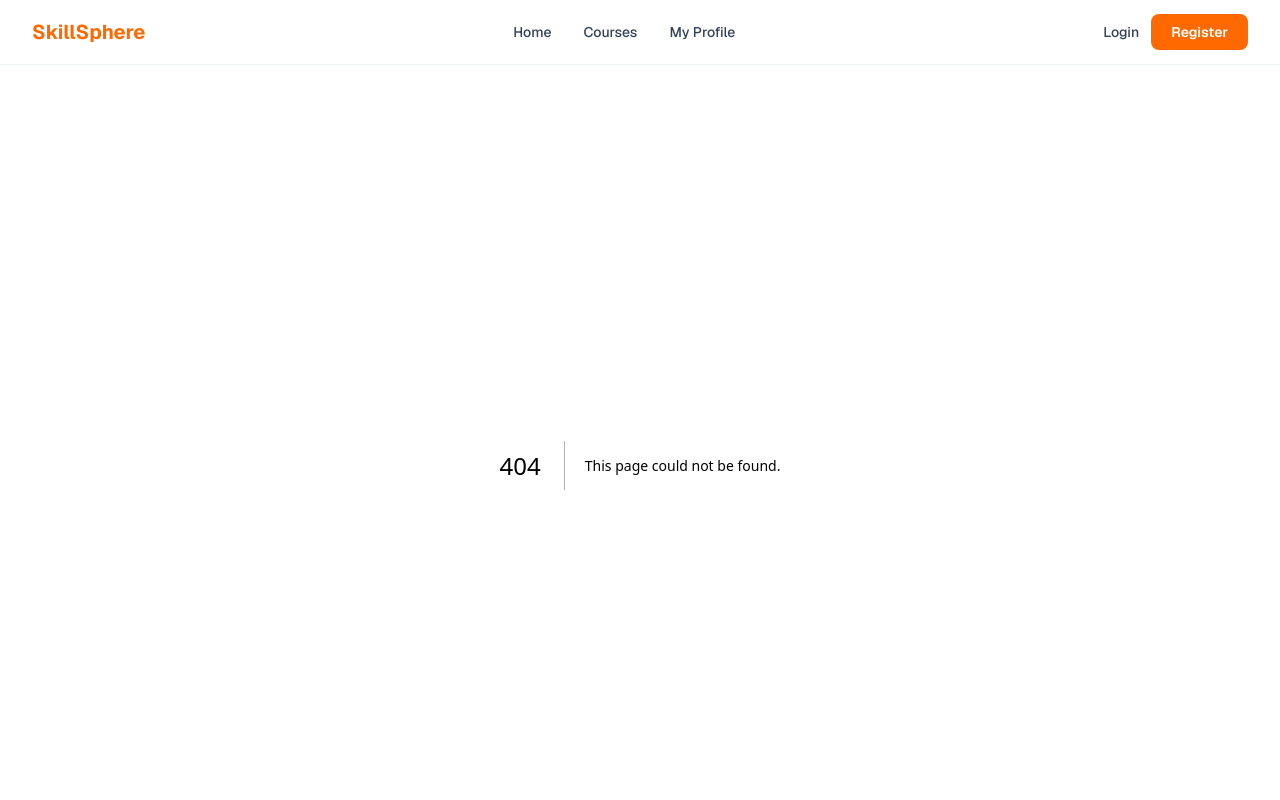
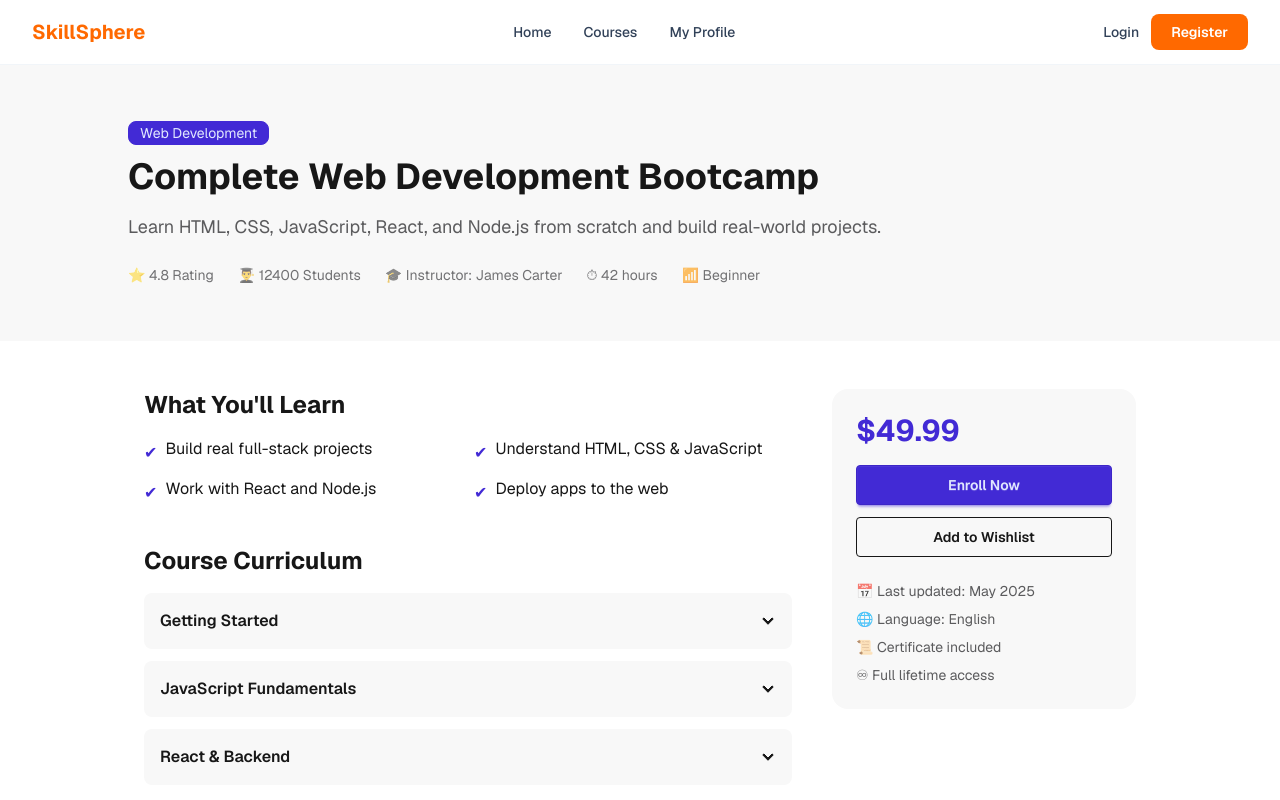
Before and after one commit to abdullah-alsaba/SkillSphereb, a Next.js app: page /courses/1 in a window 1280 px wide. Before the commit this address had no page. Shown: the top 800 px of the page. Built offline with nearby package versions, Linux system fonts and the light colour scheme.

Commit message:
Update Courses JSON

```diff
--- /dev/null
+++ b/app/courses/[id]/page.jsx
@@ -0,0 +1,86 @@
+import courses from "@/data/courses.json";
+import { notFound } from "next/navigation";
+
+export default function CourseDetailsPage({ params }) {
+  const course = courses.find((c) => c.id === params.id);
+
+  if (!course) return notFound();
+
+  return (
+    <main className="min-h-screen bg-base-100">
+      <div className="bg-base-200 py-14 px-4">
+        <div className="max-w-5xl mx-auto">
+          <span className="badge badge-primary mb-3">{course.category}</span>
+          <h1 className="text-4xl font-bold mb-4">{course.title}</h1>
+          <p className="text-base-content/70 text-lg mb-6">
+            {course.description}
+          </p>
+          <div className="flex flex-wrap gap-6 text-sm text-base-content/60">
+            <span>⭐ {course.rating} Rating</span>
+            <span>👨‍🎓 {course.students} Students</span>
+            <span>🎓 Instructor: {course.instructor}</span>
+            <span>⏱ {course.duration}</span>
+            <span>📶 {course.level}</span>
+          </div>
+        </div>
+      </div>
+
+      <div className="max-w-5xl mx-auto px-4 py-12 grid grid-cols-1 lg:grid-cols-3 gap-10">
+        <div className="lg:col-span-2">
+          <h2 className="text-2xl font-bold mb-4">What You'll Learn</h2>
+          <ul className="grid grid-cols-1 sm:grid-cols-2 gap-3 mb-10">
+            {course.learningOutcomes?.map((item, i) => (
+              <li key={i} className="flex items-start gap-2">
+                <span className="text-primary mt-1">✔</span>
+                <span>{item}</span>
+              </li>
+            ))}
+          </ul>
+
+          <h2 className="text-2xl font-bold mb-4">Course Curriculum</h2>
+          <div className="space-y-3">
+            {course.curriculum?.map((section, i) => (
+              <div key={i} className="collapse collapse-arrow bg-base-200">
+                <input type="checkbox" />
+                <div className="collapse-title font-semibold">
+                  {section.title}
+                </div>
+                <div className="collapse-content">
+                  <ul className="space-y-1 pt-2">
+                    {section.lessons.map((lesson, j) => (
+                      <li
+                        key={j}
+                        className="text-sm text-base-content/70 flex gap-2"
+                      >
+                        <span>▶</span> {lesson}
+                      </li>
+                    ))}
+                  </ul>
+                </div>
+              </div>
+            ))}
+          </div>
+        </div>
+
+        <div className="bg-base-200 rounded-2xl p-6 h-fit sticky top-24">
+          <image
+            src={course.image}
+            alt={course.title}
+            className="rounded-xl w-full object-cover mb-5"
+          />
+          <p className="text-3xl font-bold text-primary mb-4">
+            ${course.price}
+          </p>
+          <button className="btn btn-primary w-full mb-3">Enroll Now</button>
+          <button className="btn btn-outline w-full">Add to Wishlist</button>
+          <ul className="mt-6 space-y-2 text-sm text-base-content/70">
+            <li>📅 Last updated: {course.lastUpdated}</li>
+            <li>🌐 Language: {course.language}</li>
+            <li>📜 Certificate included</li>
+            <li>♾ Full lifetime access</li>
+          </ul>
+        </div>
+      </div>
+    </main>
+  );
+}
--- a/data/courses.json
+++ b/data/courses.json
@@ -2,185 +2,297 @@
   {
     "id": "1",
     "title": "Complete Web Development Bootcamp",
-    "instructor": "John Doe",
-    "duration": "20 hours",
+    "category": "Web Development",
+    "description": "Learn HTML, CSS, JavaScript, React, and Node.js from scratch and build real-world projects.",
+    "instructor": "James Carter",
     "rating": 4.8,
+    "students": 12400,
+    "duration": "42 hours",
     "level": "Beginner",
-    "description": "Learn full-stack web development from scratch including HTML, CSS, JavaScript, React, and Node.js.",
-    "image": "https://images.unsplash.com/photo-1633356122544-f134324a6cee?q=80&w=800&auto=format&fit=crop",
-    "category": "Development",
     "price": 49.99,
-    "students": 12400,
-    "trending": false,
-    "popular": true,
-    "topics": [
-      "HTML & CSS",
-      "JavaScript",
-      "React",
-      "Node.js",
-      "MongoDB",
-      "REST APIs"
+    "image": "https://i.ibb.co/8LzQK6x/web-dev.jpg",
+    "lastUpdated": "May 2025",
+    "language": "English",
+    "learningOutcomes": [
+      "Build real full-stack projects",
+      "Understand HTML, CSS & JavaScript",
+      "Work with React and Node.js",
+      "Deploy apps to the web"
+    ],
+    "curriculum": [
+      {
+        "title": "Getting Started",
+        "lessons": [
+          "Introduction",
+          "Setup & Installation",
+          "Your First Webpage"
+        ]
+      },
+      {
+        "title": "JavaScript Fundamentals",
+        "lessons": ["Variables & Types", "Functions", "DOM Manipulation"]
+      },
+      {
+        "title": "React & Backend",
+        "lessons": ["React Basics", "Node.js & Express", "Final Project"]
+      }
     ]
   },
   {
     "id": "2",
-    "title": "Python for Data Science & Machine Learning",
-    "instructor": "Dr. Michael Chen",
-    "duration": "40 hours",
-    "rating": 4.9,
-    "level": "Beginner",
-    "description": "Master Python, NumPy, Pandas, Matplotlib, and Scikit-Learn to build real machine learning models.",
-    "image": "https://images.unsplash.com/photo-1526374965328-7f61d4dc18c5?q=80&w=800&auto=format&fit=crop",
-    "category": "Data Science",
-    "price": 59.99,
-    "students": 21000,
-    "trending": true,
-    "popular": true,
-    "topics": [
-      "Python Basics",
-      "NumPy & Pandas",
-      "Data Visualization",
-      "Scikit-Learn",
-      "Neural Networks",
-      "Model Deployment"
+    "title": "UI/UX Design Masterclass",
+    "category": "Design",
+    "description": "Master Figma, design principles, and user experience to create stunning digital products.",
+    "instructor": "Sophia Lee",
+    "rating": 4.7,
+    "students": 8900,
+    "duration": "30 hours",
+    "level": "Intermediate",
+    "price": 44.99,
+    "image": "https://i.ibb.co/8LzQK6x/web-dev.jpg",
+    "lastUpdated": "April 2025",
+    "language": "English",
+    "learningOutcomes": [
+      "Design with Figma professionally",
+      "Understand UX research methods",
+      "Create wireframes and prototypes",
+      "Build a strong design portfolio"
+    ],
+    "curriculum": [
+      {
+        "title": "Design Basics",
+        "lessons": ["Color Theory", "Typography", "Layout Principles"]
+      },
+      {
+        "title": "Figma Deep Dive",
+        "lessons": ["Components", "Auto Layout", "Prototyping"]
+      },
+      {
+        "title": "UX Research",
+        "lessons": ["User Interviews", "Usability Testing", "Case Study"]
+      }
     ]
   },
   {
     "id": "3",
-    "title": "UI/UX Design Masterclass",
-    "instructor": "Amara Osei",
+    "title": "Digital Marketing Fundamentals",
+    "category": "Marketing",
+    "description": "Learn SEO, social media marketing, email campaigns, and paid ads to grow any business online.",
+    "instructor": "Ryan Brooks",
+    "rating": 4.6,
+    "students": 6700,
     "duration": "22 hours",
-    "rating": 4.7,
     "level": "Beginner",
-    "description": "Design stunning user interfaces with Figma. Learn UX research, wireframing, prototyping, and design systems.",
-    "image": "https://images.unsplash.com/photo-1561070791-2526d30994b5?q=80&w=800&auto=format&fit=crop",
-    "category": "Design",
-    "price": 44.99,
-    "students": 8900,
-    "trending": true,
-    "popular": true,
-    "topics": [
-      "Figma Basics",
-      "UX Research",
-      "Wireframing",
-      "Prototyping",
-      "Design Systems",
-      "Accessibility"
+    "price": 39.99,
+    "image": "https://i.ibb.co/8LzQK6x/web-dev.jpg",
+    "lastUpdated": "March 2025",
+    "language": "English",
+    "learningOutcomes": [
+      "Run effective SEO strategies",
+      "Launch paid ad campaigns",
+      "Grow social media presence",
+      "Build email marketing funnels"
+    ],
+    "curriculum": [
+      {
+        "title": "Marketing Basics",
+        "lessons": [
+          "What is Digital Marketing",
+          "Setting Goals",
+          "Target Audience"
+        ]
+      },
+      {
+        "title": "SEO & Content",
+        "lessons": ["Keyword Research", "On-Page SEO", "Content Strategy"]
+      },
+      {
+        "title": "Paid Ads",
+        "lessons": ["Google Ads", "Facebook Ads", "Campaign Optimization"]
+      }
     ]
   },
   {
     "id": "4",
-    "title": "Node.js & Express Backend Development",
-    "instructor": "Carlos Rivera",
-    "duration": "30 hours",
-    "rating": 4.6,
+    "title": "Python for Data Science",
+    "category": "Data Science",
+    "description": "Master Python, Pandas, NumPy, and data visualization to become a data professional.",
+    "instructor": "Emily Zhang",
+    "rating": 4.9,
+    "students": 15200,
+    "duration": "38 hours",
     "level": "Intermediate",
-    "description": "Build scalable REST APIs and backend services with Node.js, Express, MongoDB, and JWT authentication.",
-    "image": "https://images.unsplash.com/photo-1555066931-4365d14bab8c?q=80&w=800&auto=format&fit=crop",
-    "category": "Development",
     "price": 54.99,
-    "students": 7300,
-    "trending": true,
-    "popular": false,
-    "topics": [
-      "Node.js Fundamentals",
-      "Express.js",
-      "MongoDB",
-      "REST APIs",
-      "JWT Auth",
-      "Deployment"
+    "image": "https://i.ibb.co/8LzQK6x/web-dev.jpg",
+    "lastUpdated": "May 2025",
+    "language": "English",
+    "learningOutcomes": [
+      "Write Python scripts confidently",
+      "Analyze data with Pandas",
+      "Visualize data with Matplotlib",
+      "Build machine learning models"
+    ],
+    "curriculum": [
+      {
+        "title": "Python Basics",
+        "lessons": ["Syntax & Variables", "Loops & Functions", "OOP Concepts"]
+      },
+      {
+        "title": "Data Analysis",
+        "lessons": [
+          "Pandas DataFrames",
+          "Data Cleaning",
+          "Exploratory Analysis"
+        ]
+      },
+      {
+        "title": "ML Introduction",
+        "lessons": ["Scikit-learn", "Model Training", "Evaluation Metrics"]
+      }
     ]
   },
   {
     "id": "5",
-    "title": "Digital Marketing & SEO Strategy",
-    "instructor": "Priya Sharma",
-    "duration": "18 hours",
-    "rating": 4.5,
-    "level": "Beginner",
-    "description": "Grow any business online with proven SEO, social media, email marketing, and paid advertising strategies.",
-    "image": "https://images.unsplash.com/photo-1460925895917-afdab827c52f?q=80&w=800&auto=format&fit=crop",
-    "category": "Marketing",
-    "price": 39.99,
-    "students": 15600,
-    "trending": false,
-    "popular": true,
-    "topics": [
-      "SEO Fundamentals",
-      "Google Ads",
-      "Social Media Marketing",
-      "Email Campaigns",
-      "Analytics",
-      "Content Strategy"
+    "title": "React & Next.js Complete Guide",
+    "category": "Web Development",
+    "description": "Build production-ready web apps with React and Next.js including authentication and deployment.",
+    "instructor": "Daniel Kim",
+    "rating": 4.8,
+    "students": 9800,
+    "duration": "35 hours",
+    "level": "Intermediate",
+    "price": 49.99,
+    "image": "https://i.ibb.co/8LzQK6x/web-dev.jpg",
+    "lastUpdated": "May 2025",
+    "language": "English",
+    "learningOutcomes": [
+      "Build apps with React hooks",
+      "Use Next.js App Router",
+      "Handle authentication",
+      "Deploy to Vercel"
+    ],
+    "curriculum": [
+      {
+        "title": "React Fundamentals",
+        "lessons": ["Components", "State & Props", "useEffect"]
+      },
+      {
+        "title": "Next.js App Router",
+        "lessons": ["File-based Routing", "Server Components", "API Routes"]
+      },
+      {
+        "title": "Production Ready",
+        "lessons": ["Auth Integration", "Performance", "Deployment"]
+      }
     ]
   },
   {
     "id": "6",
-    "title": "AWS Cloud Practitioner Certification",
-    "instructor": "James Whitfield",
-    "duration": "24 hours",
-    "rating": 4.8,
+    "title": "Graphic Design with Adobe XD",
+    "category": "Design",
+    "description": "Create stunning graphics, brand identities, and digital assets using Adobe XD and Illustrator.",
+    "instructor": "Mia Turner",
+    "rating": 4.5,
+    "students": 5300,
+    "duration": "20 hours",
     "level": "Beginner",
-    "description": "Prepare for the AWS Cloud Practitioner exam with hands-on labs covering core AWS services and cloud concepts.",
-    "image": "https://images.unsplash.com/photo-1667372393119-3d4c48d07fc9?q=80&w=800&auto=format&fit=crop",
-    "category": "Cloud Computing",
-    "price": 64.99,
-    "students": 9800,
-    "trending": true,
-    "popular": true,
-    "topics": [
-      "AWS Core Services",
-      "IAM & Security",
-      "EC2 & S3",
-      "RDS & DynamoDB",
-      "CloudFormation",
-      "Exam Prep"
+    "price": 34.99,
+    "image": "https://i.ibb.co/8LzQK6x/web-dev.jpg",
+    "lastUpdated": "February 2025",
+    "language": "English",
+    "learningOutcomes": [
+      "Design logos and brand assets",
+      "Use Adobe XD confidently",
+      "Understand visual hierarchy",
+      "Export assets for developers"
+    ],
+    "curriculum": [
+      {
+        "title": "Design Foundations",
+        "lessons": ["Shape & Form", "Color Palettes", "Grid Systems"]
+      },
+      {
+        "title": "Adobe XD Tools",
+        "lessons": ["Artboards", "Components", "Prototyping"]
+      },
+      {
+        "title": "Real Projects",
+        "lessons": ["Logo Design", "App UI", "Brand Kit"]
+      }
     ]
   },
   {
     "id": "7",
-    "title": "TypeScript Complete Guide",
-    "instructor": "Lena Fischer",
-    "duration": "20 hours",
-    "rating": 4.7,
-    "level": "Intermediate",
-    "description": "Go beyond JavaScript with TypeScript. Learn generics, decorators, advanced types, and integrate TS into real projects.",
-    "image": "https://images.unsplash.com/photo-1587620962725-abab7fe55159?q=80&w=800&auto=format&fit=crop",
-    "category": "Development",
-    "price": 47.99,
-    "students": 6100,
-    "trending": true,
-    "popular": false,
-    "topics": [
-      "TypeScript Basics",
-      "Interfaces & Types",
-      "Generics",
-      "Decorators",
-      "React + TS",
-      "Advanced Patterns"
+    "title": "Social Media Marketing Pro",
+    "category": "Marketing",
+    "description": "Grow your brand on Instagram, TikTok, LinkedIn, and YouTube with proven marketing strategies.",
+    "instructor": "Chris Evans",
+    "rating": 4.6,
+    "students": 7100,
+    "duration": "18 hours",
+    "level": "Beginner",
+    "price": 29.99,
+    "image": "https://i.ibb.co/8LzQK6x/web-dev.jpg",
+    "lastUpdated": "April 2025",
+    "language": "English",
+    "learningOutcomes": [
+      "Grow Instagram organically",
+      "Create viral TikTok content",
+      "Build LinkedIn authority",
+      "Monetize your audience"
+    ],
+    "curriculum": [
+      {
+        "title": "Platform Overview",
+        "lessons": ["Instagram Strategy", "TikTok Basics", "LinkedIn Tips"]
+      },
+      {
+        "title": "Content Creation",
+        "lessons": ["Video Editing", "Caption Writing", "Hashtag Research"]
+      },
+      {
+        "title": "Growth & Monetization",
+        "lessons": ["Analytics", "Brand Deals", "Passive Income"]
+      }
     ]
   },
   {
     "id": "8",
-    "title": "Business Strategy & Entrepreneurship",
-    "instructor": "David Okafor",
-    "duration": "15 hours",
-    "rating": 4.6,
+    "title": "Machine Learning A-Z",
+    "category": "Data Science",
+    "description": "Understand machine learning algorithms and build AI-powered apps using Python and TensorFlow.",
+    "instructor": "Arjun Mehta",
+    "rating": 4.9,
+    "students": 18600,
+    "duration": "50 hours",
     "level": "Advanced",
-    "description": "Launch and scale your own business with proven frameworks from startup strategy to funding and growth hacking.",
-    "image": "https://images.unsplash.com/photo-1507679799987-c73779587ccf?q=80&w=800&auto=format&fit=crop",
-    "category": "Business",
-    "price": 69.99,
-    "students": 4400,
-    "trending": false,
-    "popular": false,
-    "topics": [
-      "Business Models",
-      "Market Research",
-      "Lean Startup",
-      "Fundraising",
-      "Growth Hacking",
-      "Leadership"
+    "price": 64.99,
+    "image": "https://i.ibb.co/8LzQK6x/web-dev.jpg",
+    "lastUpdated": "May 2025",
+    "language": "English",
+    "learningOutcomes": [
+      "Understand ML algorithms deeply",
+      "Build neural networks",
+      "Work with real datasets",
+      "Deploy ML models to production"
+    ],
+    "curriculum": [
+      {
+        "title": "ML Foundations",
+        "lessons": [
+          "Supervised Learning",
+          "Unsupervised Learning",
+          "Model Evaluation"
+        ]
+      },
+      {
+        "title": "Deep Learning",
+        "lessons": ["Neural Networks", "CNNs", "RNNs"]
+      },
+      {
+        "title": "Deployment",
+        "lessons": ["TensorFlow Serving", "FastAPI", "Cloud Deployment"]
+      }
     ]
   }
 ]
```
